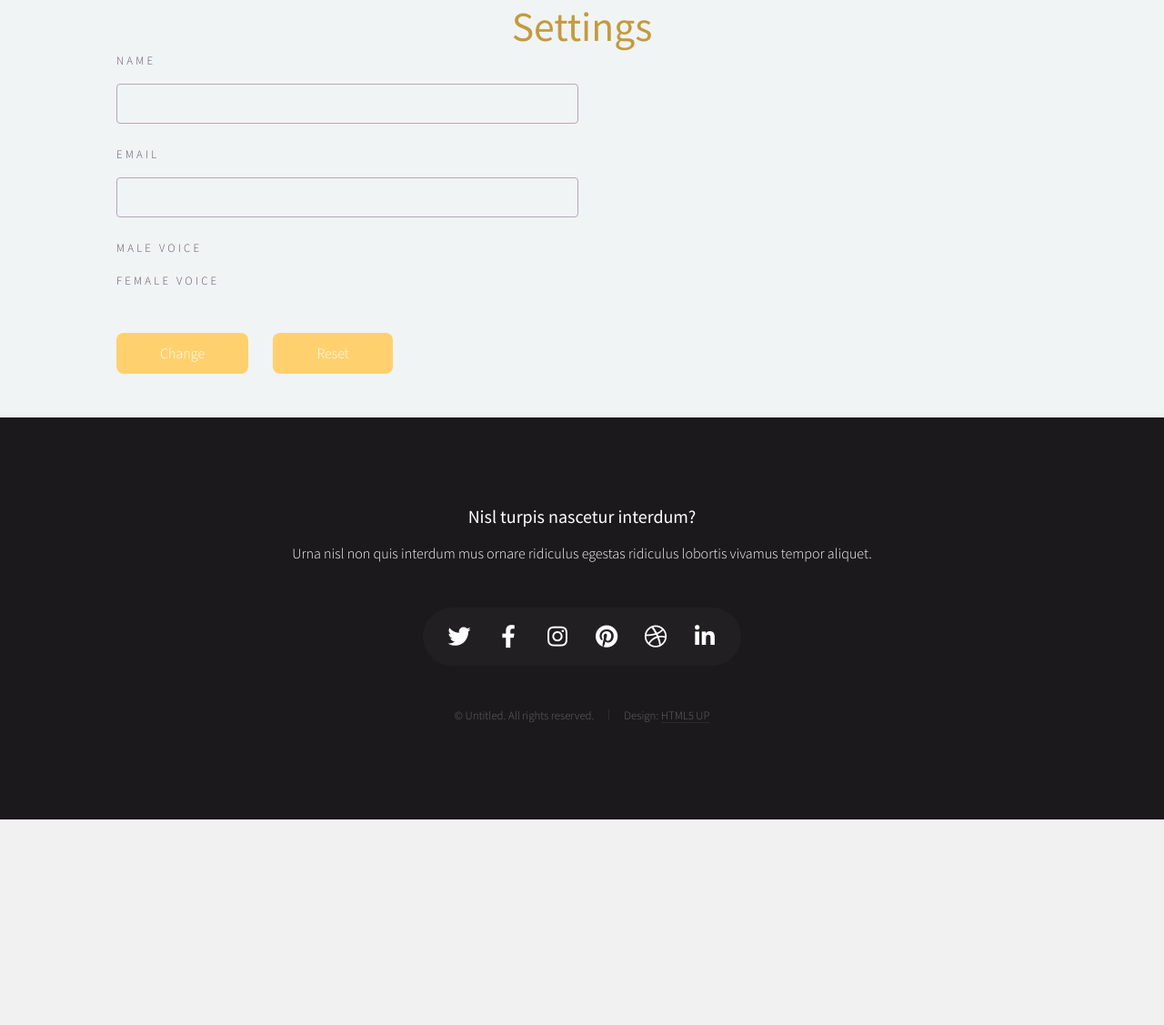
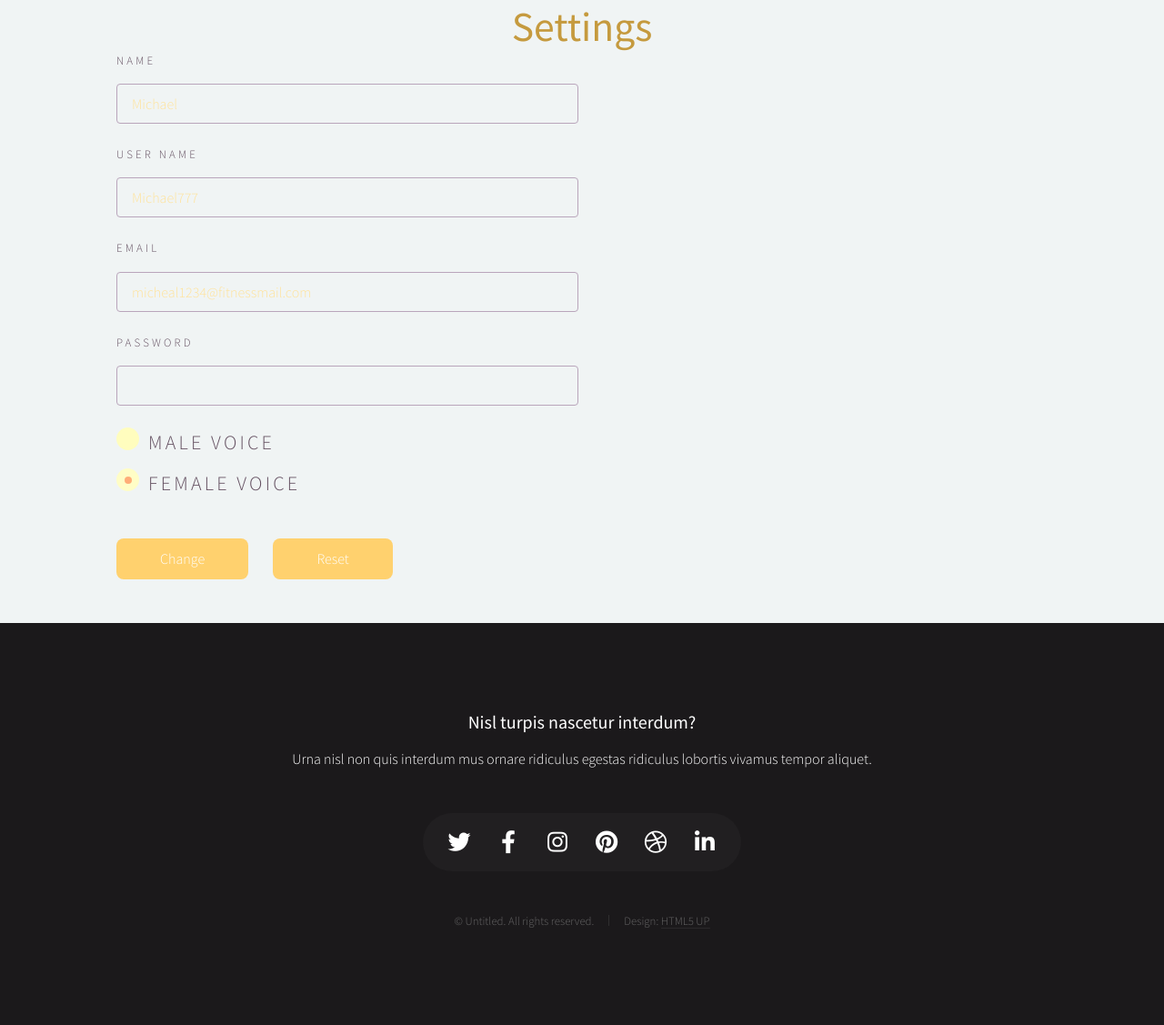
Before and after one commit to AI-Fitness-Friend/AI-Fitness-Friend, a PHP site: page /settings.html in a window 1280 px wide. Shown: the part 216-1343 px from the top of the page at 91% size. Before the commit the page ends 1117 px from the top, so only its background shows below. Run offline with PHP 8.4, Linux system fonts and the light colour scheme.

Commit message:
modified:   .DS_Store 	modified:   frontend/assets/css/main.css 	modified:   frontend/customer-service.html 	modified:   frontend/settings.html

```diff
--- a/frontend/assets/css/main.css
+++ b/frontend/assets/css/main.css
@@ -2170,7 +2170,7 @@ select {
 textarea {
 	padding: 0.75rem 1rem;
 }
-
+/*
 input[type="checkbox"],
 input[type="radio"] {
 	-moz-appearance: none;
@@ -2258,29 +2258,29 @@ input[type="checkbox"] + label:before {
 input[type="radio"] + label:before {
 	border-radius: 100%;
 }
-
+*/
 ::-webkit-input-placeholder {
-	color: rgba(255, 255, 255, 0.5) !important;
+	color: #ffe298 !important;
 	opacity: 1.0;
 }
 
 :-moz-placeholder {
-	color: rgba(255, 255, 255, 0.5) !important;
+	color: #ffe298 !important;
 	opacity: 1.0;
 }
 
 ::-moz-placeholder {
-	color: rgba(255, 255, 255, 0.5) !important;
+	color: #ffe298 !important;
 	opacity: 1.0;
 }
 
 :-ms-input-placeholder {
-	color: rgba(255, 255, 255, 0.5) !important;
+	color: #ffe298 !important;
 	opacity: 1.0;
 }
 
 .formerize-placeholder {
-	color: rgba(255, 255, 255, 0.5) !important;
+	color: #ffe298 !important;
 	opacity: 1.0;
 }
 /* Table */
@@ -3709,3 +3709,69 @@ input[type="radio"] + label:before {
    .block{
 	   display: block ;
    }
+/*
+/* Customize the label (the container) */
+.fcontainer {
+	display: block;
+	position: relative;
+	padding-left: 35px;
+	margin-bottom: 12px;
+	cursor: pointer;
+	font-size: 22px;
+	-webkit-user-select: none;
+	-moz-user-select: none;
+	-ms-user-select: none;
+	user-select: none;
+  }
+
+  /* Hide the browser's default radio button */
+  .fcontainer input {
+	position: absolute;
+	opacity: 0;
+	cursor: pointer;
+	height: 0;
+	width: 0;
+  }
+
+  /* Create a custom radio button */
+  .checkmark {
+	position: absolute;
+	top: 0;
+	left: 0;
+	height: 25px;
+	width: 25px;
+	background-color: rgb(255, 253, 190);
+	border-radius: 50%;
+  }
+
+  /* On mouse-over, add a grey background color */
+  .fcontainer:hover input ~ .checkmark {
+	background-color: rgb(204, 204, 204);
+  }
+
+  /* When the radio button is checked, add a blue background */
+  .fcontainer input:checked ~ .checkmark {
+	background-color: #fffdc6;
+  }
+
+  /* Create the indicator (the dot/circle - hidden when not checked) */
+  .checkmark:after {
+	content: "";
+	position: absolute;
+	display: none;
+  }
+
+  /* Show the indicator (dot/circle) when checked */
+  .fcontainer input:checked ~ .checkmark:after {
+	display: block;
+  }
+
+  /* Style the indicator (dot/circle) */
+  .fcontainer .checkmark:after {
+	top: 9px;
+	left: 9px;
+	width: 8px;
+	height: 8px;
+	border-radius: 50%;
+	background: rgb(255, 173, 119);
+  }
--- a/frontend/customer-service.html
+++ b/frontend/customer-service.html
@@ -47,11 +47,11 @@
 					<div class="fields">
 						<div class="field half">
 							<label for="name">Name</label>
-							<input type="text" name="name" id="name" />
+							<input type="text" name="name" id="name" placeholder="Michael" required/>
 						</div>
 						<div class="field half">
 							<label for="email">Email</label>
-							<input type="text" name="email" id="email" />
+							<input type="email" name="email" id="email" placeholder="micheal77@handong.edu"/>
 						</div>
 						<div class="field">
 							<label for="message">Message</label>
--- a/frontend/settings.html
+++ b/frontend/settings.html
@@ -11,6 +11,7 @@
 		<meta name="viewport" content="width=device-width, initial-scale=1, user-scalable=no" />
 		<link rel="stylesheet" href="assets/css/main.css" />
 		<noscript><link rel="stylesheet" href="assets/css/noscript.css" /></noscript>
+
 	</head>
 	<body class="right-sidebar is-preload">
 		<div id="page-wrapper">
@@ -44,15 +45,23 @@
 						<div class="fields">
 							<div class="field half">
 								<label for="name">Name</label>
-								<input type="text" name="name" id="name" />
+								<input type="text" name="name" id="name" placeholder="Michael" required/>
 							</div>
 							<div class="field half">
-								<label for="email">Email</label>
-								<input type="text" name="email" id="email" />
+								<label for="u-name">User Name</label>
+								<input type="text" name="u-name" id="u-name" placeholder="Michael777" required/>
 							</div>
 							<div class="field half">
-								<label><input type="radio" name="gender" value="male"/> Male voice<br></label>
-								<label><input type="radio" name="gender" value="female"/> Female voice<br></label>
+								<label for="email" >Email</label>
+								<input type="email" name="email" id="email" placeholder="micheal1234@fitnessmail.com" />
+							</div>
+							<div class="field half">
+								<label for="password" >Password</label>
+								<input type="password" name="password" id="password"   />
+							</div>
+							<div class="field half">
+								<label class="fcontainer"><input type="radio" name="gender" value="male"/><span class="checkmark"></span> Male voice<br></label>
+								<label class="fcontainer"><input type="radio" name="gender" value="female" checked="checked"/><span class="checkmark"></span> Female voice<br></label>
 							</div>
 						</div>
 						<ul class="actions">
```
Also changed, not shown: 1 other file.
